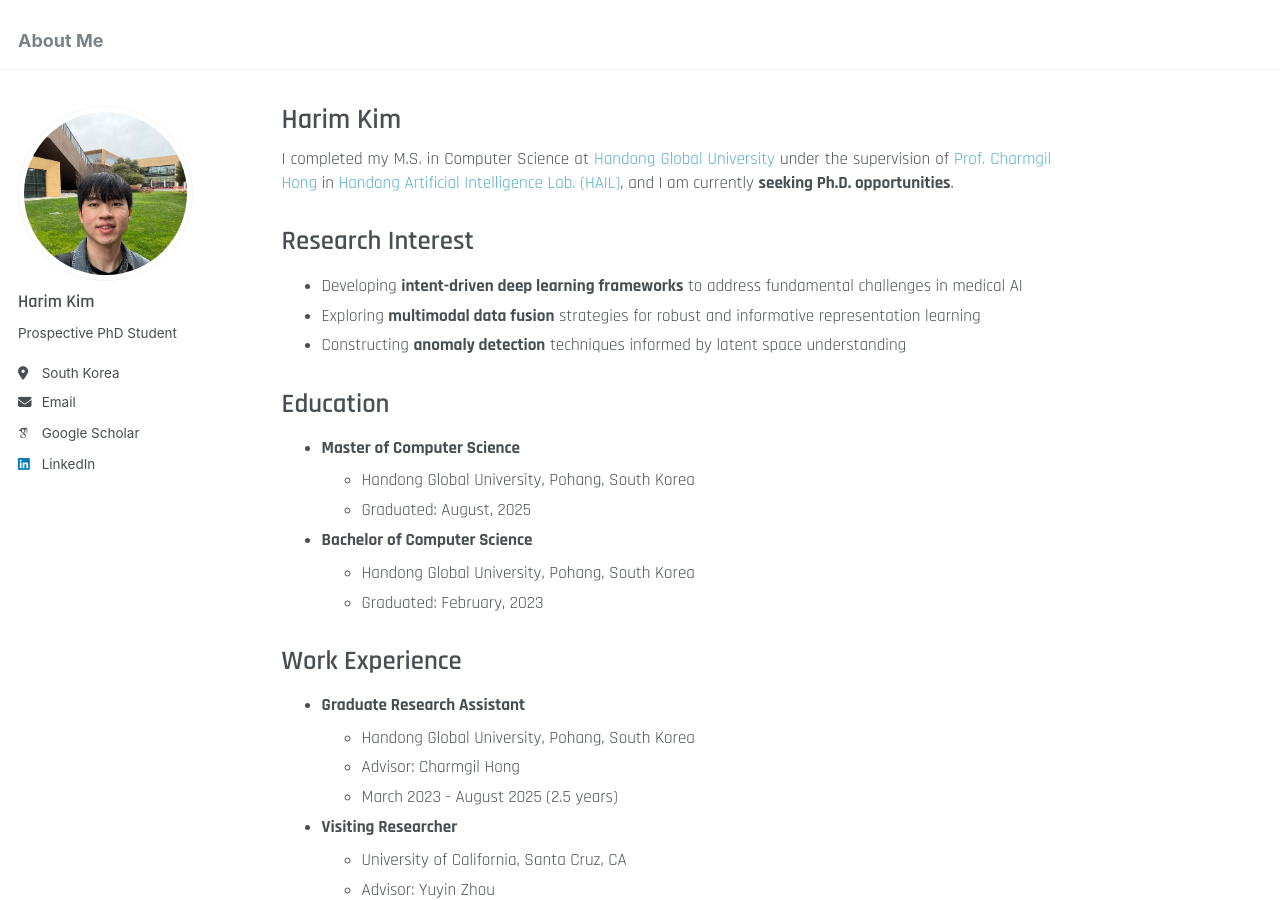
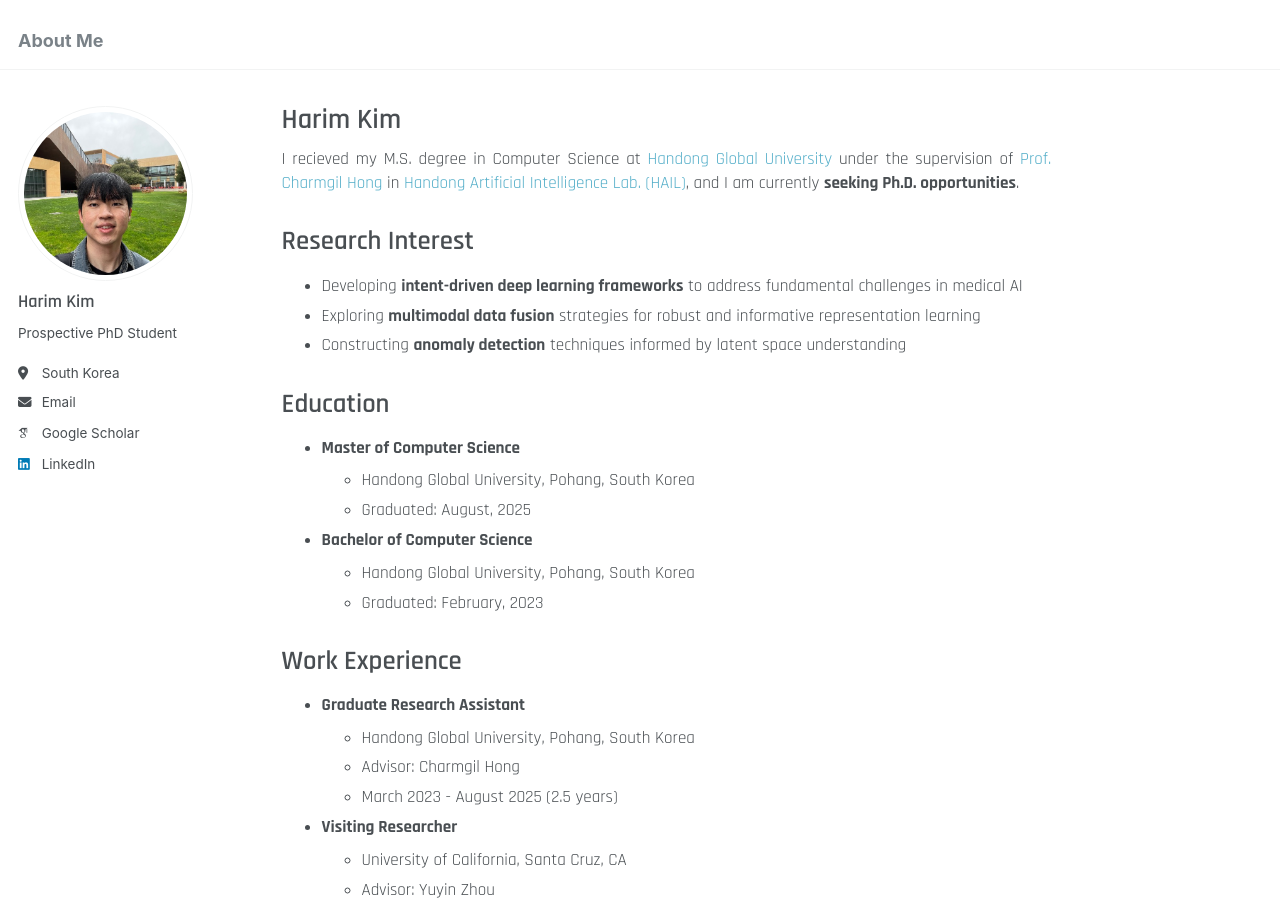
Before and after one commit to hrkim153/hrkim153.github.io, a Jekyll site: the page built from _pages/about.md, in a window 1280 px wide and 900 px high. Built offline with Jekyll 4.4.1, drawn with Linux system fonts in a browser that asks for light colours; some web fonts are replaced.

Commit message:
Update about.md

```diff
--- a/_pages/about.md
+++ b/_pages/about.md
@@ -6,7 +6,7 @@ redirect_from:
   - /about/
   - /about.html
 ---
-I completed my M.S. in Computer Science at [Handong Global University](https://handong.edu/) under the supervision of [Prof. Charmgil Hong](https://charmgil.github.io/) in [Handong Artificial Intelligence Lab. (HAIL)](https://hail.handong.edu/), and I am currently **seeking Ph.D. opportunities**.
+I recieved my M.S. degree in Computer Science at [Handong Global University](https://handong.edu/) under the supervision of [Prof. Charmgil Hong](https://charmgil.github.io/) in [Handong Artificial Intelligence Lab. (HAIL)](https://hail.handong.edu/), and I am currently **seeking Ph.D. opportunities**.
 
 Research Interest
 ======
```
